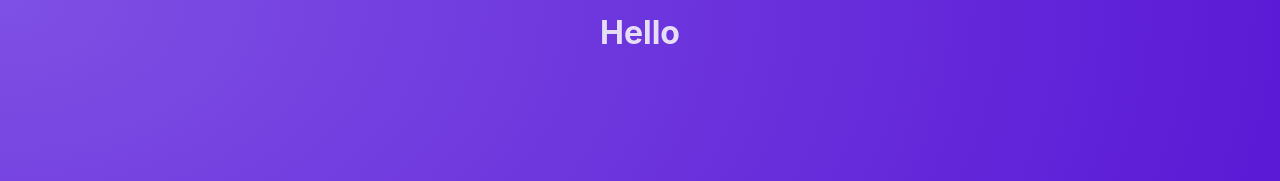
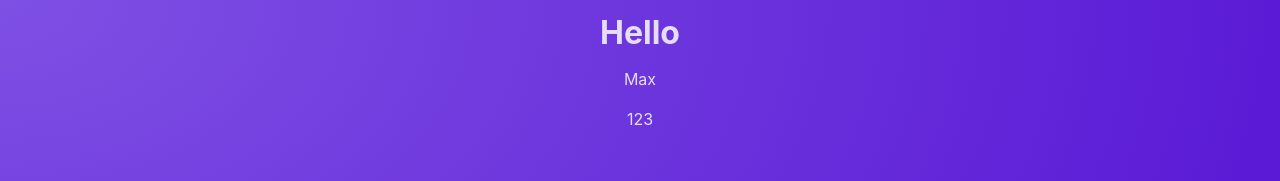
Before and after one commit to Crushest/sebi-site, a React (Vite) app: page / in a window 1280 px wide. Shown: the top 181 px of the page. Built offline with nearby package versions, Linux system fonts and the light colour scheme.

Commit message:
Create components

```diff
--- /dev/null
+++ b/src/components/Post.jsx
@@ -0,0 +1,10 @@
+function Post() {
+  return (
+    <div>
+        <p> Max </p>
+        <p> 123 </p>
+    </div>
+  )
+}
+
+export default Post;
--- a/src/main.jsx
+++ b/src/main.jsx
@@ -1,11 +1,13 @@
-import React from 'react'
-import ReactDOM from 'react-dom/client'
+import React from "react";
+import ReactDOM from "react-dom/client";
 
-import App from './App.jsx'
-import './index.css'
+import App from "./App";
+import "./index.css";
+import Post from "./components/Post";
 
-ReactDOM.createRoot(document.getElementById('root')).render(
+ReactDOM.createRoot(document.getElementById("root")).render(
   <React.StrictMode>
     <App />
-  </React.StrictMode>,
-)
+    <Post />
+  </React.StrictMode>
+);
```
Also changed, not shown: src/App.jsx (+4 -3 lines), 1 other file (tests, documents, lock files or other folders).
